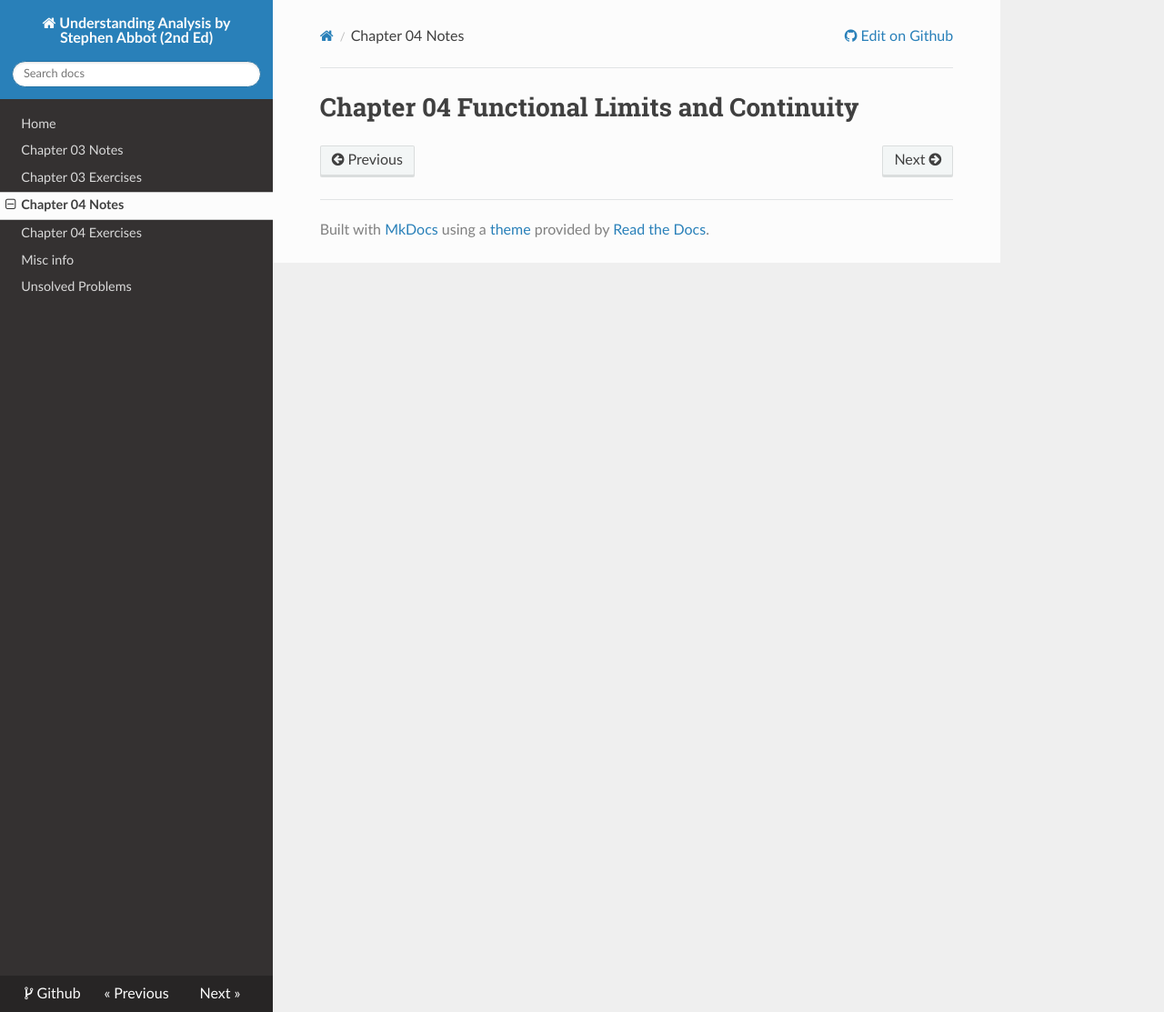
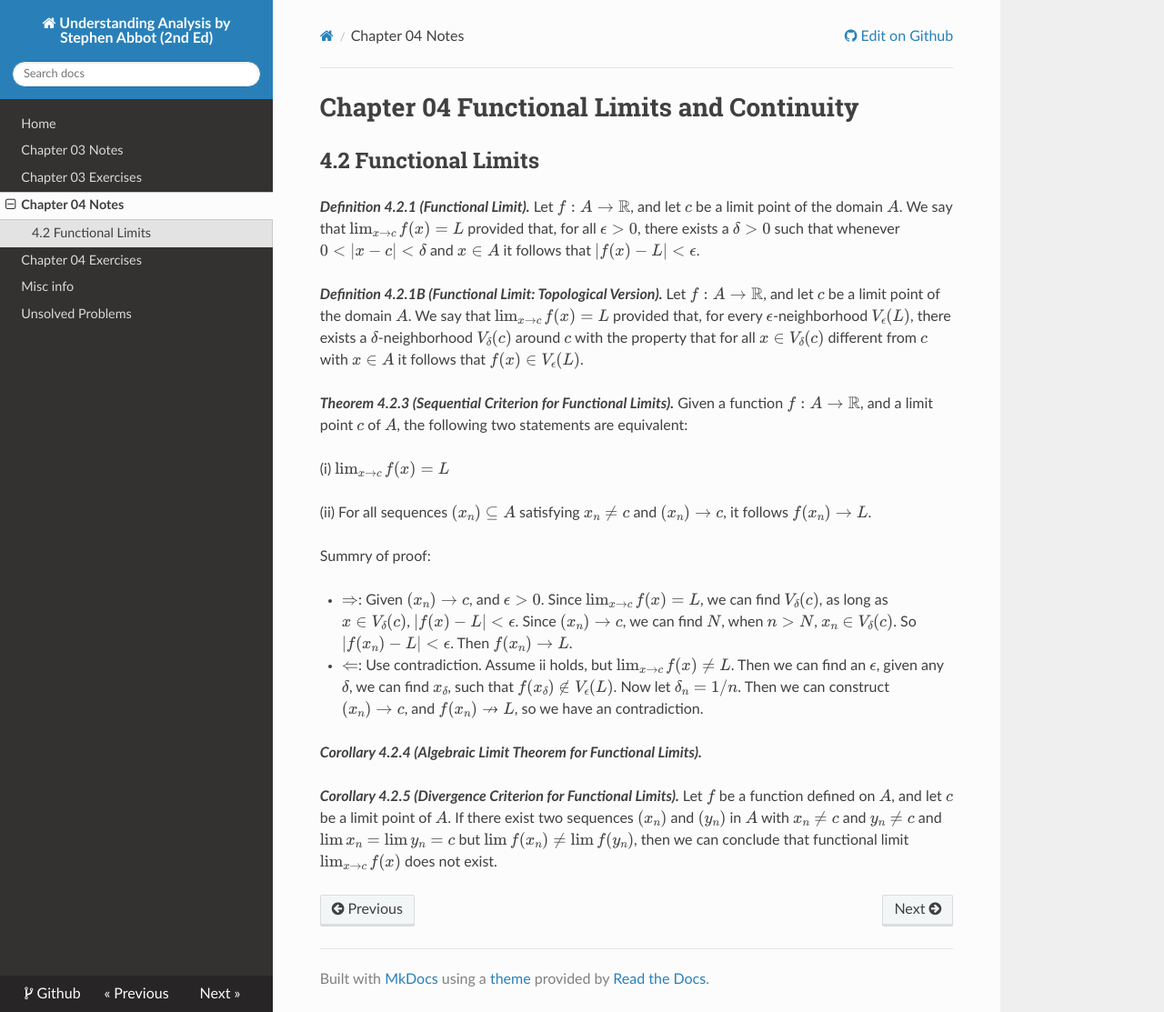
Before and after one commit to eroicaleo/abbot-analysis-2nd, an MkDocs documentation site: the page built from docs/ch04notes.md, in a window 1280 px wide and 1113 px high. Shown: the whole window at 91% size. Built offline with MkDocs 1.6.1, drawn with Linux system fonts in a browser that asks for light colours; nearby versions of some CDN libraries; formulas are drawn with MathJax 3.

Commit message:
updates ch04 notes

```diff
--- a/docs/ch04notes.md
+++ b/docs/ch04notes.md
@@ -1 +1,24 @@
 # Chapter 04 Functional Limits and Continuity
+
+## 4.2 Functional Limits
+
+***Definition 4.2.1 (Functional Limit).*** Let $f : A \rightarrow \mathbb{R}$, and let $c$ be a limit point of the domain $A$. We say that $\lim_{x \to c} f(x) = L$ provided that, for all $\epsilon > 0$, there exists a $\delta > 0$ such that whenever $0 < |x - c| < \delta$ and $x \in A$ it follows that $|f(x) - L| < \epsilon$.
+
+***Definition 4.2.1B (Functional Limit: Topological Version).*** Let $f : A \rightarrow \mathbb{R}$, and let $c$ be a limit point of the domain $A$. We say that $\lim_{x \to c} f(x) = L$ provided that, for every $\epsilon$-neighborhood $V_{\epsilon}(L)$, there exists a $\delta$-neighborhood $V_{\delta}(c)$ around $c$ with the property that for all $x \in V_{\delta}(c)$ different from $c$ with $x \in A$ it follows that $f(x) \in V_{\epsilon}(L)$.
+
+***Theorem 4.2.3 (Sequential Criterion for Functional Limits).*** Given a function $f : A \rightarrow \mathbb{R}$, and a limit point $c$ of $A$, the following two statements are equivalent:
+
+(i) $\lim_{x \to c} f(x) = L$
+
+(ii) For all sequences $(x_n) \subseteq A$ satisfying $x_n \neq c$ and $(x_n) \rightarrow c$, it follows $f(x_n) \rightarrow L$.
+
+Summry of proof:
+
+* $\Rightarrow$: Given $(x_n) \rightarrow c$, and $\epsilon > 0$.
+Since $\lim_{x \to c} f(x) = L$, we can find $V_{\delta}(c)$, as long as $x \in V_{\delta}(c)$, $|f(x) - L| < \epsilon$. Since $(x_n) \rightarrow c$, we can find $N$, when $n > N$, $x_n \in V_{\delta}(c)$. So $|f(x_n) - L| < \epsilon$. Then $f(x_n) \rightarrow L$.
+* $\Leftarrow$: Use contradiction. Assume ii holds, but $\lim_{x \to c} f(x) \ne L$. Then we can find an $\epsilon$, given any $\delta$, we can find $x_{\delta}$, such that $f(x_{\delta}) \notin V_{\epsilon}(L)$. Now let $\delta_n = 1/n$. Then we can construct $(x_n) \rightarrow c$, and $f(x_n) \not\rightarrow L$, so we have an contradiction.
+
+***Corollary 4.2.4 (Algebraic Limit Theorem for Functional Limits).***
+
+***Corollary 4.2.5 (Divergence Criterion for Functional Limits).*** Let $f$ be a function defined on $A$, and let $c$ be a limit point of $A$. If there exist two
+sequences $(x_n)$ and $(y_n)$ in $A$ with $x_n \neq c$ and $y_n \neq c$ and $\lim x_n = \lim y_n = c$ but $\lim f(x_n) \neq \lim f(y_n)$, then we can conclude that functional limit $\lim_{x \to c} f(x)$ does not exist.
```
